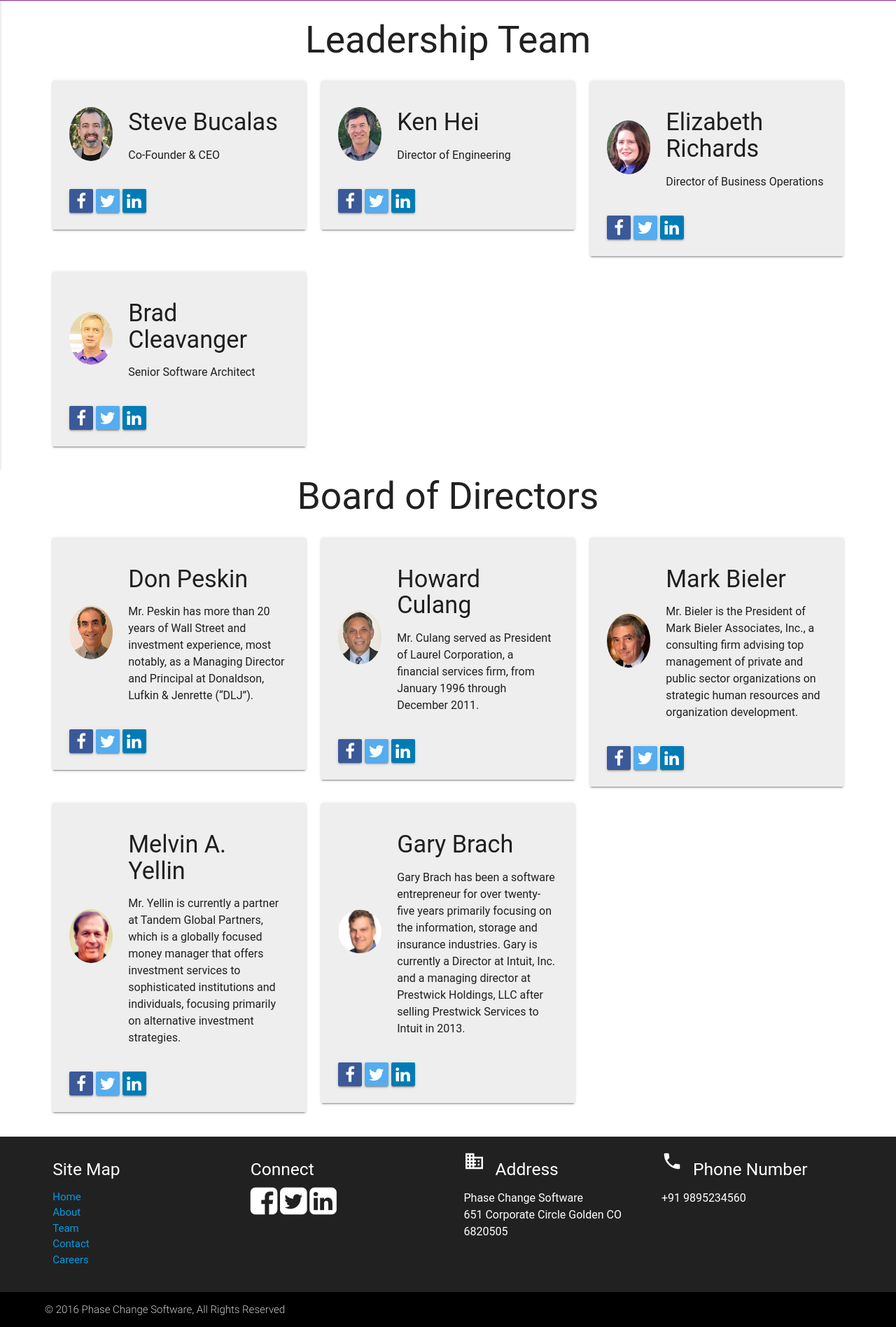
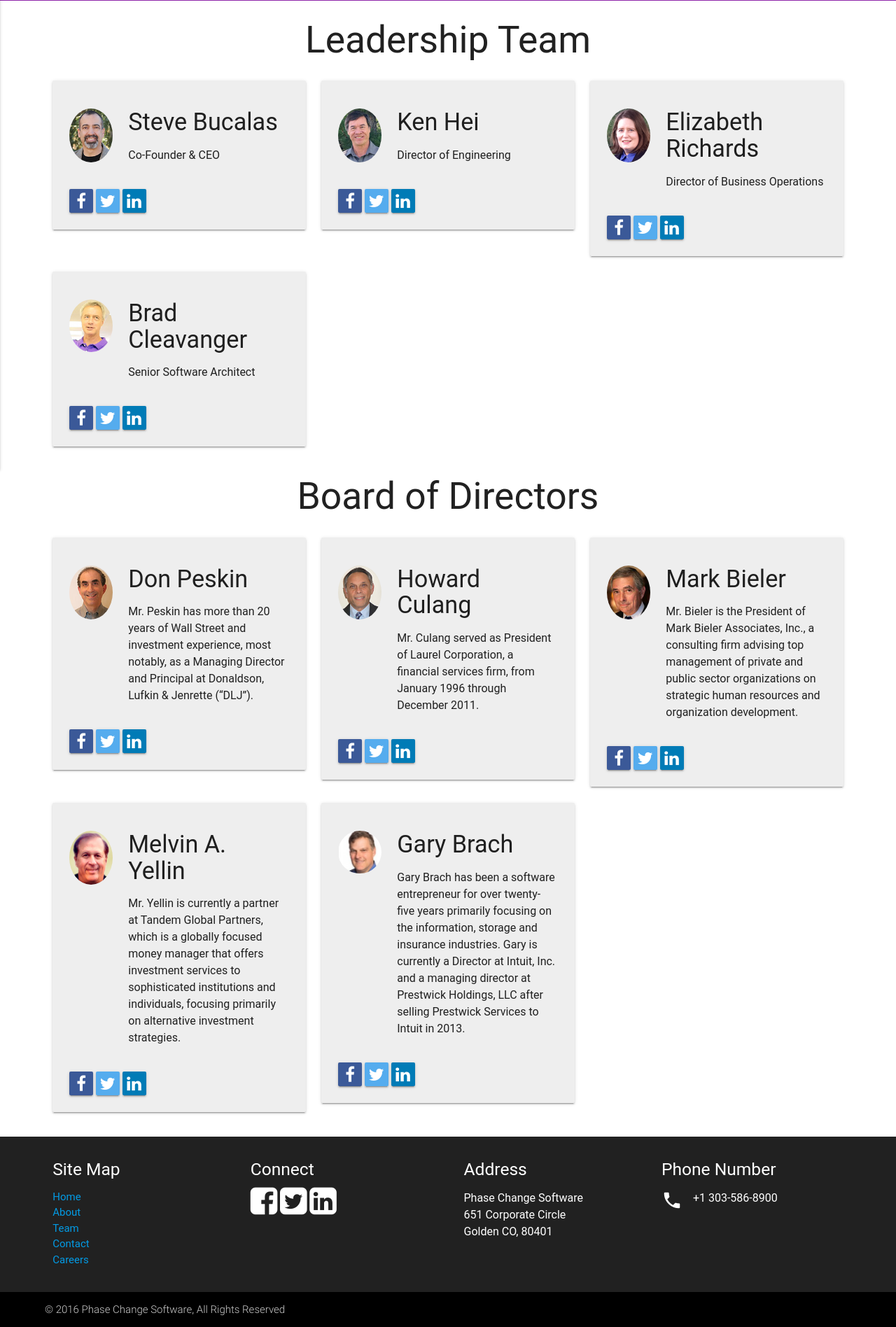
Before and after one commit to Kierancz/Universal-Design-Final-Project, a PHP site: page /team.html in a window 1280 px wide. Shown: the part 189-2085 px from the top of the page at 70% size. Run offline with PHP 8.4, Linux system fonts and the light colour scheme; some libraries are stand-ins or nearby versions; some web fonts are replaced.

Commit message:
small tweaks

```diff
--- a/css/style.css
+++ b/css/style.css
@@ -62,6 +62,9 @@ nav li {
 nav ul li.active {
   background-color: rgb(60,60,60);
 }
+nav ul li:hover {
+  background-color: black;
+}
 
 .third {
 	width:31%;
@@ -79,12 +82,17 @@ p {
 	height: 100%;
 }
 
-footer {
+footer.page-footer {
+	margin-top: 0px;
+}
+
+.valign-wrapper {
 	margin-top: 0px;
 }
 
 .parallax-container {
-	height: 200px;
+	height: 300px;
+	margin-bottom: 0px;
 }
 
 #contact-banner {
@@ -104,6 +112,15 @@ footer {
 a .waves-effect {
 	background-color: #06626f;
 }
+
+#profile-photo {
+	margin-top: 16px;
+}
+
+.justify {
+	text-align: justify;
+}
+
 
 /*
  * Social Buttons for Bootstrap
--- a/team.html
+++ b/team.html
@@ -56,9 +56,9 @@
 
         <div class="col s12 m6 l4">
           <div class="card-panel grey lighten-3">
-            <div class="row valign-wrapper">
+            <div class="row">
               <div class="col s3">
-                <img class="circle responsive-img" src="img/SteveBucuvalas.jpg" alt="Steve Bucalas Portrait"/>
+                <img class="circle responsive-img" id="profile-photo" src="img/SteveBucuvalas.jpg" alt="Steve Bucalas Portrait"/>
               </div>
               <div class="col s9">
                 <h4>Steve Bucalas</h4>
@@ -81,9 +81,9 @@
 
         <div class="col s12 m6 l4">
           <div class="card-panel grey lighten-3">
-            <div class="row valign-wrapper">
+            <div class="row">
               <div class="col s3">
-                <img class="circle responsive-img" src="img/KenHei.jpg" alt="Ken Hei Portrait"//>
+                <img class="circle responsive-img" id="profile-photo" src="img/KenHei.jpg" alt="Ken Hei Portrait"//>
               </div>
               <div class="col s9">
                 <h4>Ken Hei</h4>
@@ -106,9 +106,9 @@
 
         <div class="col s12 m6 l4">
           <div class="card-panel grey lighten-3">
-            <div class="row valign-wrapper">
+            <div class="row">
               <div class="col s3">
-                <img class="circle responsive-img" src="img/ElizabethRichards.png" alt="Elizabeth Richards Portrait"//>
+                <img class="circle responsive-img" id="profile-photo" src="img/ElizabethRichards.png" alt="Elizabeth Richards Portrait"//>
               </div>
               <div class="col s9">
                 <h4>Elizabeth Richards</h4>
@@ -131,9 +131,9 @@
 
         <div class="col s12 m6 l4">
           <div class="card-panel grey lighten-3">
-            <div class="row valign-wrapper">
+            <div class="row">
               <div class="col s3">
-                <img class="circle responsive-img" src="img/BradCleavenger.png" alt="Brad Cleavanger Portrait"//>
+                <img class="circle responsive-img" id="profile-photo" src="img/BradCleavenger.png" alt="Brad Cleavanger Portrait"//>
               </div>
               <div class="col s9">
                 <h4>Brad Cleavanger</h4>
@@ -164,9 +164,9 @@
 
         <div class="col s12 m6 l4">
           <div class="card-panel grey lighten-3">
-            <div class="row valign-wrapper">
+            <div class="row">
               <div class="col s3">
-                <img class="circle responsive-img" src="img/DonPeskin.jpg" alt="Don Peskin Portrait"//>
+                <img class="circle responsive-img" id="profile-photo" src="img/DonPeskin.jpg" alt="Don Peskin Portrait"//>
               </div>
               <div class="col s9">
                 <h4>Don Peskin</h4>
@@ -189,9 +189,9 @@
 
         <div class="col s12 m6 l4">
           <div class="card-panel grey lighten-3">
-            <div class="row valign-wrapper">
+            <div class="row">
               <div class="col s3">
-                <img class="circle responsive-img" src="img/HowardCulang.jpg" alt="Howard Culang Portrait"//>
+                <img class="circle responsive-img" id="profile-photo" src="img/HowardCulang.jpg" alt="Howard Culang Portrait"//>
               </div>
               <div class="col s9">
                 <h4>Howard Culang</h4>
@@ -214,9 +214,9 @@
 
         <div class="col s12 m6 l4">
           <div class="card-panel grey lighten-3">
-            <div class="row valign-wrapper">
+            <div class="row">
               <div class="col s3">
-                <img class="circle responsive-img" src="img/MarkBieler.jpg" alt="Mark Bieler Portrait"//>
+                <img class="circle responsive-img" id="profile-photo" src="img/MarkBieler.jpg" alt="Mark Bieler Portrait"//>
               </div>
               <div class="col s9">
                 <h4>Mark Bieler</h4>
@@ -239,9 +239,9 @@
 
         <div class="col s12 m6 l4">
           <div class="card-panel grey lighten-3">
-            <div class="row valign-wrapper">
+            <div class="row">
               <div class="col s3">
-                <img class="circle responsive-img" src="img/MelvinAYellin.jpg" alt="Melvin Yellin Portrait"//>
+                <img class="circle responsive-img" id="profile-photo" src="img/MelvinAYellin.jpg" alt="Melvin Yellin Portrait"//>
               </div>
               <div class="col s9">
                 <h4>Melvin A. Yellin</h4>
@@ -264,9 +264,9 @@
 
         <div class="col s12 m6 l4">
           <div class="card-panel grey lighten-3">
-            <div class="row valign-wrapper">
+            <div class="row">
               <div class="col s3">
-                <img class="circle responsive-img" src="img/GaryBrach.jpg" alt="Gary Brach Portrait"//>
+                <img class="circle responsive-img" id="profile-photo" src="img/GaryBrach.jpg" alt="Gary Brach Portrait"//>
               </div>
               <div class="col s9">
                 <h4>Gary Brach</h4>
@@ -314,15 +314,14 @@
         </div>
         <div class="col l6 s12">
           <div class="col s6">
-            <i class="small material-icons left" aria-hidden="true">business</i><h5>Address</h5>
+            <h5>Address</h5>
             <p>Phase Change Software<br>
-      651 Corporate Circle Golden CO <br>6820505</p>
+      651 Corporate Circle <br>Golden CO, 80401</p>
           </div>
           <div class="col s6">
-            <i class="small material-icons left" aria-hidden="true">phone</i><h5>Phone Number</h5>
-            <p>+91 9895234560</p>
+            <h5>Phone Number</h5>
+            <p><i class="small material-icons left" aria-hidden="true">phone</i> +1 303-586-8900</p>
           </div>
-            <p class="grey-text text-lighten-4"></p>
         </div>
       </div>
     </div>
```
Also changed, not shown: about.html (+7 -8 lines), careers.html (+4 -5 lines), contact.html (+6 -7 lines), index.html (+5 -6 lines).
